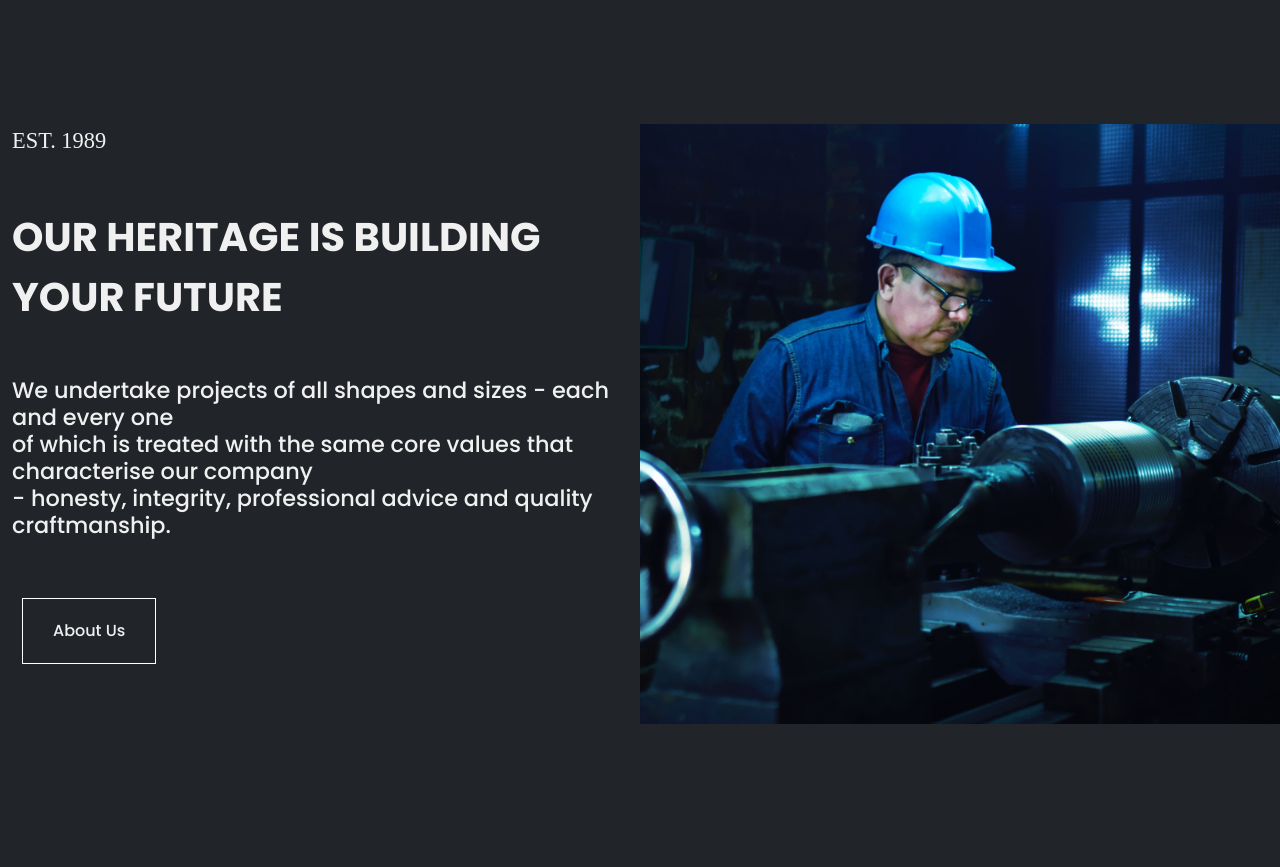
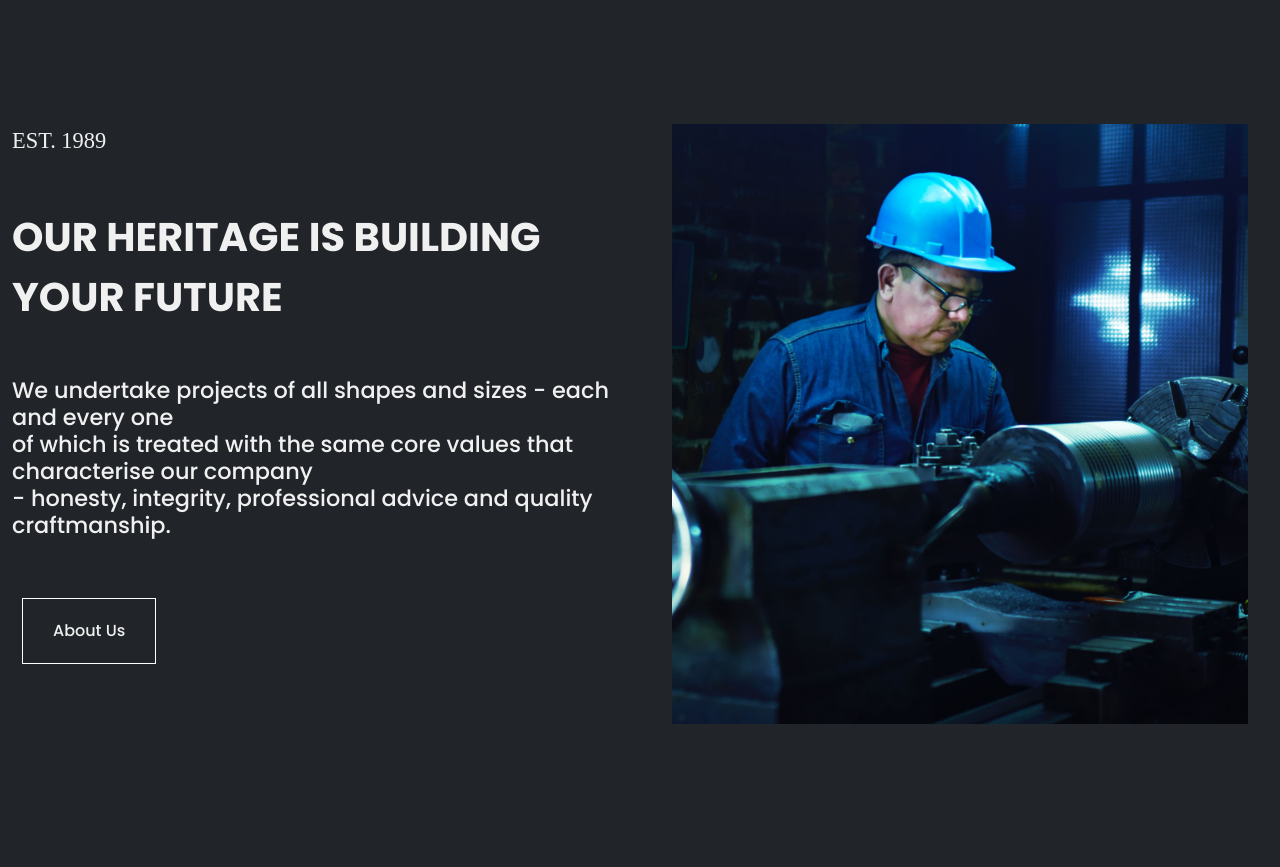
Before and after one commit to riadqerimii/Building-System, a React (Vite) app: page / in a window 1280 px wide. Shown: the part 820-1687 px from the top of the page. Built offline with nearby package versions, Linux system fonts and the light colour scheme.

Commit message:
some changes

```diff
--- a/src/App.css
+++ b/src/App.css
@@ -249,7 +249,11 @@ h6,
   justify-content: center;
 }
 .img-worker img {
-  max-width: 100%;
+  width: 100%;
+  max-width: 90%;
+  margin: auto;
+  display: block;
+  max-height: 100%;
   height: 600px;
   object-fit: cover;
   object-position: center;
```
